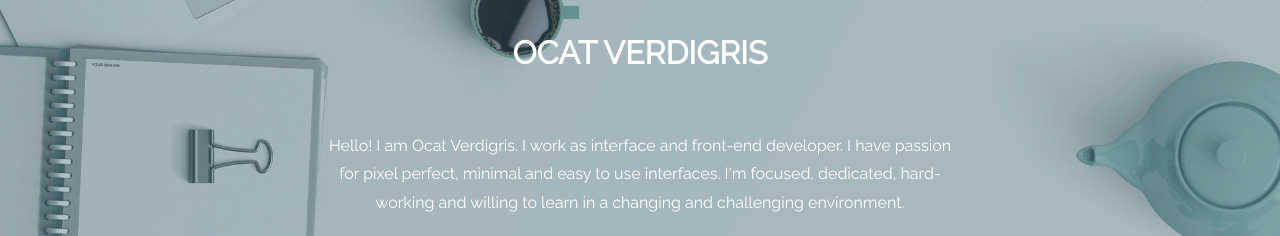
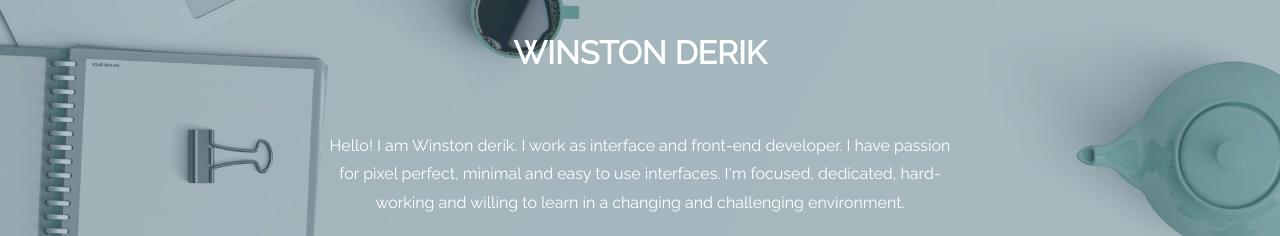
Before and after one commit to WinstonD003/Derikkeys, a plain HTML site: page index.html in a window 1280 px wide. Shown: the part 185-421 px from the top of the page. Drawn offline with Linux system fonts and the light colour scheme.

Commit message:
Update index.html

```diff
--- a/index.html
+++ b/index.html
@@ -16,9 +16,9 @@
     <div>
       <img src="./img/avatar.jpg" />
     </div>
-    <h1>Ocat Verdigris</h1>
+    <h1>Winston Derik</h1>
     <section>
-      <p>Hello! I am Ocat Verdigris. I work as interface and front-end developer. I have passion for pixel perfect, minimal and easy to use interfaces. I'm  focused, dedicated, hard-working and willing to learn in a changing and challenging environment.</p>
+      <p>Hello! I am Winston derik. I work as interface and front-end developer. I have passion for pixel perfect, minimal and easy to use interfaces. I'm  focused, dedicated, hard-working and willing to learn in a changing and challenging environment.</p>
       <a href="https://www.facebook.com/flynerdpl/" target="_blank">
         <i class="fab fa-facebook-f"></i>
       </a>
```
